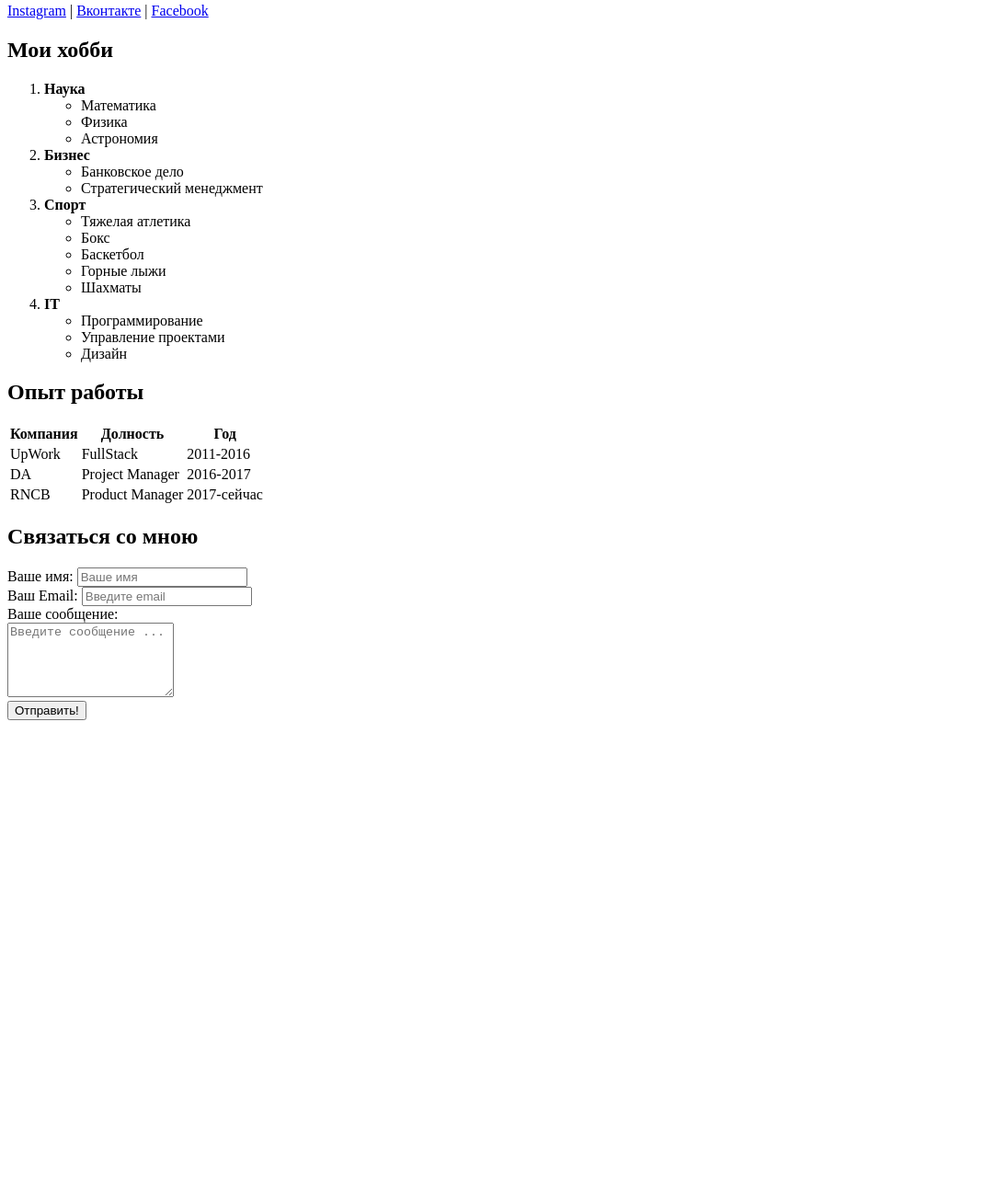
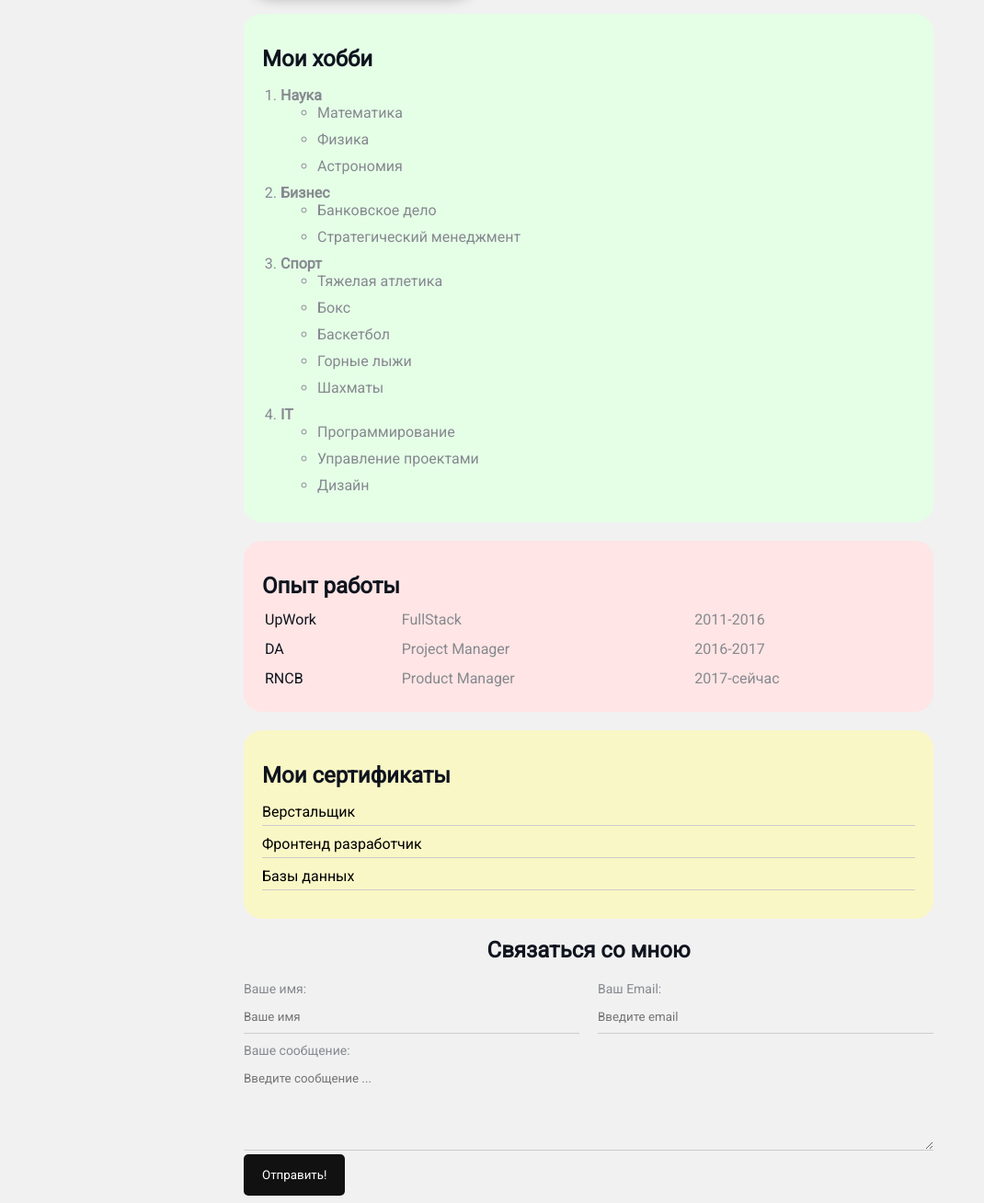
Before and after one commit to StanislavParovoy/Resume, a plain HTML site: page index.html in a window 1280 px wide. Shown: the part 387-1695 px from the top of the page at 92% size, without its empty margins (0-1070 px from the left). Before the commit the page ends 1178 px from the top, so only its background shows below. Drawn offline with Linux system fonts and the light colour scheme.

Commit message:
Add styles

```diff
--- a/index.html
+++ b/index.html
@@ -6,12 +6,15 @@
     <meta name="viewport" content="width=device-width, initial-scale=1.0">
     <meta name="keywords" content="Stanislav Parovoy, Станислав Паровой, cv, Resume, Product Manager, Project Manager, Управление продуктом, Управление проектом, Aglie, Scrum">
     <meta name="description" content="Сайт - официальное резюме Парового Станислава">
+    <link rel="stylesheet" href="styles.css">
     <title>Resume Stanislav Parovoy</title>
 </head>
 <body>
+    <div class="conteiner">
+    <div class="info">
+    <img src="image.jpg" alt="Image" class="image">
 
-    <img src="image.jpg" width="200" alt="Image">
-
+    <div class="info-text">
     <h1>Станислав Паровой</h1>
 
         <p>Являюсь опытным <strong>менеджером проектов и продуктов</strong>, с подтвержденным опытом работы в сфере <strong>финансовых услуг.</strong></p>
@@ -26,10 +29,14 @@
         <a href="https://vk.com/stanislav.parovoy"target="_blank">Вконтакте</a>
         |
         <a href="https://www.facebook.com/stanislav.parovoy"target="_blank">Facebook</a>
+    </div>
+    </div>
+
+    <div class="card bg-green">
 
     <h2>Мои хобби</h2>
 
-    <ol>
+    <ol class="list">
         <li>
             <strong>Наука</strong>
             <ul>
@@ -64,16 +71,19 @@
             </ul>
         </li>
     </ol>
+</div>
 
+<div class="card bg-red">
 <h2>Опыт работы</h2>
 
-<table>
-    <thead>
+<table class="table">
+    <!-- <thead>
         <tr>
             <th>Компания</th>
             <th>Долность</th>
             <th>Год</th>
         </tr>
+    </thead> -->
     <tbody>
         <tr>
             <td>UpWork</td>
@@ -91,30 +101,42 @@
             <td>2017-сейчас</td>
         </tr>
     </tbody>
-    </thead>
 </table>
+</div>
 
+<div class="card bg-yellow">
+<h2>Мои сертификаты</h2>
+<ul class="link-list">
+    <li><a href="studies.html"> Верстальщик</a></li>
+    <li><a href="studies.html"> Фронтенд разработчик</a></li>
+    <li><a href="studies.html"> Базы данных</a></li>
+</ul>
+</div>
+
+<form action="/" class="form">
     <h2>Связаться со мною</h2>
 
-<form action="/">
-    <div>
+    <div class="form-row">
+
+        <div class="form-group">
             <label for="name">Ваше имя:</label>
             <input type="text" id="name" placeholder="Ваше имя">
         </div>
 
-    <div>
+        <div class="form-group">
             <label for="email">Ваш Email:</label>
             <input type="email" id="email" placeholder="Введите email">
         </div>
+    </div>
 
-    <div>
+    <div class="form-group">
         <label for="message">Ваше сообщение:</label>
-        <br>
         <textarea id="message" cols="20" rows="5" placeholder="Введите сообщение ..."></textarea>
     </div>
 
-    <button type="submit">Отправить!</button>
+    <button class="btn" type="submit">Отправить!</button>
 </form>
+</div>
 
 </body>
 </html>
--- /dev/null
+++ b/styles.css
@@ -0,0 +1,189 @@
+@import url('https://fonts.googleapis.com/css2?family=Roboto&display=swap');
+
+body {
+    font-family: 'Roboto', sans-serif;
+    font-size: 16px;
+    font-weight: normal;
+    background: #f1f1f1;
+    color: #0f141e;
+}
+
+a {
+    color:#000;
+    text-decoration: none;
+}
+
+a:hover {
+    text-decoration: underline;
+}
+
+a:active {
+    color: blue;
+}
+
+a:visited {
+    color: grey;
+}
+
+.conteiner {
+    max-width: 750px;
+    margin: auto;
+    padding-top: 30px;
+}
+
+.image {
+    /* height: 300px; */
+    width: 250px;
+    border-radius: 28px;
+    box-shadow: 4px 4px 14px rgba(0, 0, 0, .25);
+}
+
+.info {
+    margin-bottom: 20px;
+    display: flex;
+}
+
+.info-text {
+    margin-left: 40px;
+}
+
+.info-text p {
+    font-style: italic;
+    font-weight: bold;
+    color: #86898f;
+    margin: 0;
+}
+
+.info-text h4 {
+    margin-bottom: 10px;
+}
+
+@media (max-width: 650px) {
+    .info {
+        display: block;
+        text-align: center;
+    }
+}
+
+.card {
+    border-radius: 20px;
+    padding: 15px 20px;
+    margin-bottom: 20px;
+}
+
+.card h2 {
+    margin-bottom: 10px;
+}
+
+.bg-red {
+    background: #ffe5e5;
+}
+
+.bg-green {
+    background: #e5ffe7;
+}
+
+.bg-yellow {
+    background: #faf7c6;
+}
+
+.btn {
+    background: #111;
+    padding: 15px 20px;
+    color: #fff;
+    border: none;
+    cursor: pointer;
+    border-radius: 5px;
+    font-family: inherit;
+    /* margin: 0 auto;
+    display: block; */
+}
+
+.btn:hover {
+    opacity: 0.8;
+}
+
+.list {
+    padding: 0 20px;
+}
+
+.list li {
+    color: #86898f;
+    margin-bottom: 10px;
+}
+
+.link-list {
+    list-style: none;
+    padding: 0;
+}
+
+.link-list li {
+    margin-bottom: 10px;
+    border-bottom: 1px solid #ccc;
+    padding-bottom: 5px;
+}
+
+.table {
+    width: 100%;
+}
+
+.table td {
+    padding-bottom: 10px;
+}
+
+.table td:nth-child(2),
+.table td:nth-child(3) {
+    color: #86898f;
+}
+
+.form h2 {
+    text-align: center;
+}
+
+.form-row {
+    margin-bottom: 10px;
+    display: flex;
+}
+
+.form-row .form-group {
+    margin-right: 20px;
+    width: 50%;
+    /* display: inline-block; */
+    /* width: calc(50% - 20px); */
+}
+
+.form-row .form-group:last-child {
+    margin-right: 0;
+}
+
+@media (max-width: 650px) {
+    .form-row {
+        margin-bottom: 10px;
+        display: block;
+    }
+
+    .form-row .form-group {
+        width: 100%;
+        margin-right: 0;
+        margin-bottom: 10px;
+    }
+}
+
+.form-group label {
+    display: block;
+    font-size: 14px;
+    color: #86898f;
+}
+
+.form-group input,
+.form-group textarea {
+    width: 100%;
+    box-sizing: border-box;
+    border: none;
+    background: transparent;
+    border-bottom: 1px solid #ccc;
+    color: #000;
+    padding: 15px 0 10px;
+    outline: none;
+    font-family: inherit;
+}
```
Also changed, not shown: studies.html (added, +13 -0 lines), image.jpg. Lines whose indentation alone changed are shown as unchanged.
